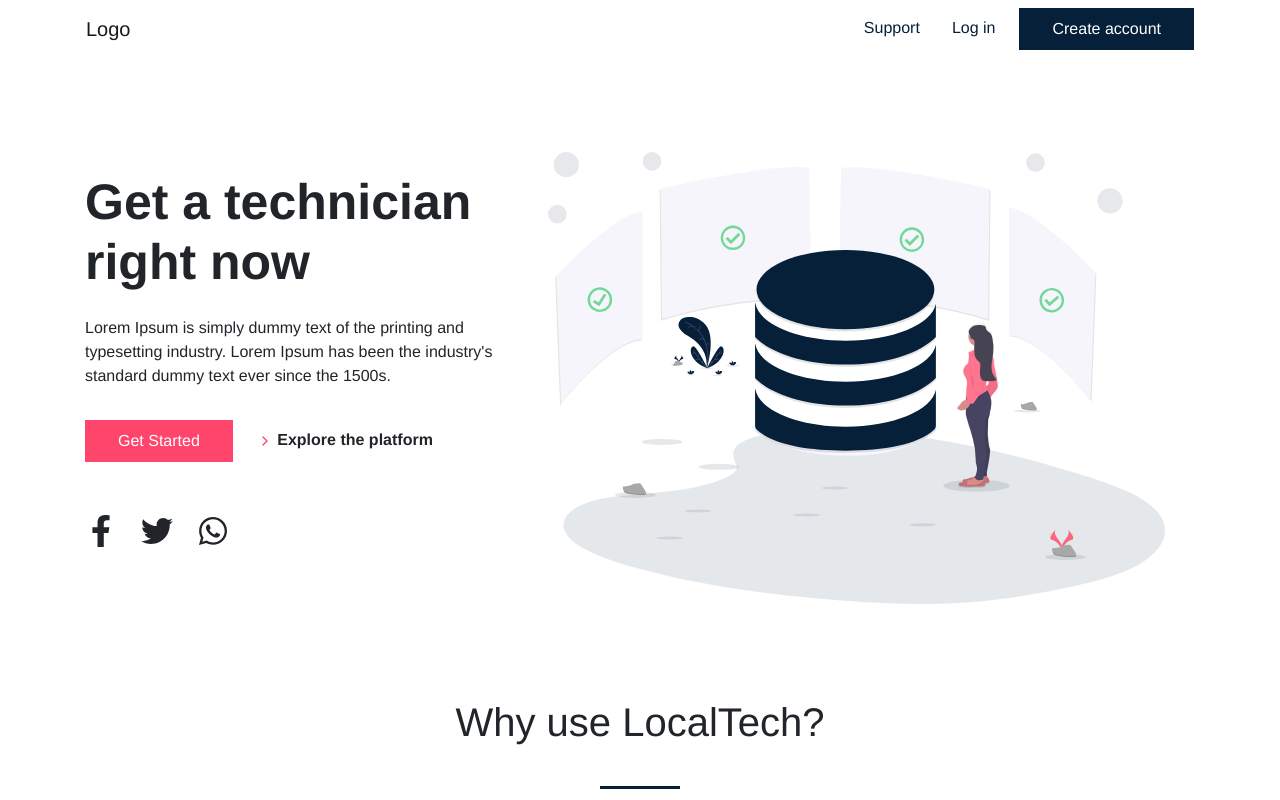
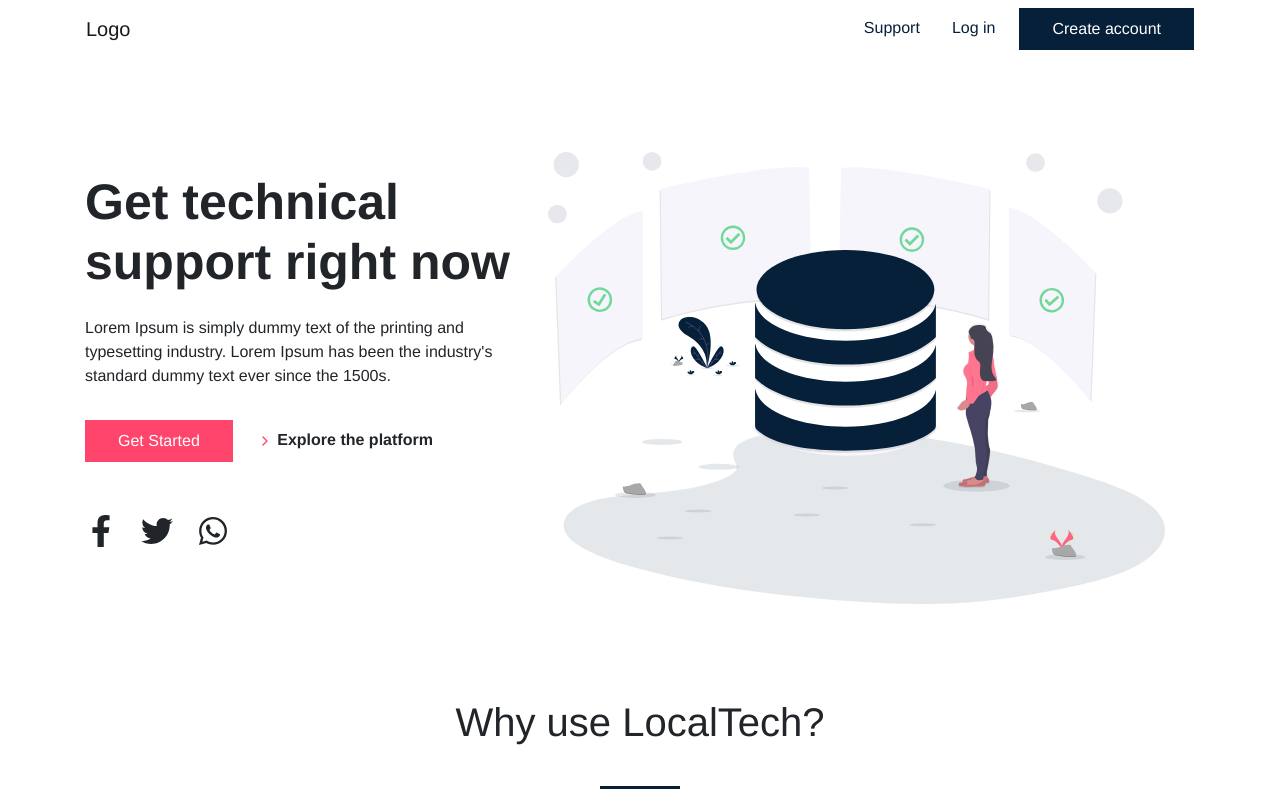
Before and after one commit to adeadedoja/localtech, a React (Create React App) app: page / in a window 1280 px wide. Shown: the top 800 px of the page. Built offline with nearby package versions, Linux system fonts and the light colour scheme; a web font is replaced by a local one.

Commit message:
Edited Home Page

```diff
--- a/src/pages/Home/HomeHero.jsx
+++ b/src/pages/Home/HomeHero.jsx
@@ -12,7 +12,7 @@ class HomeHero extends Component {
                     <div className="row align-self-center w-100">
                         <div className="col-md-5 hero__info">
                             <div>
-                                <h1>Get a technician right now</h1>
+                                <h1>Get technical support right now</h1>
                                 <p className="py-3">
                                     Lorem Ipsum is simply dummy text of the printing and typesetting industry.
                                     Lorem Ipsum has been the industry's standard dummy text ever since the 1500s.
```
